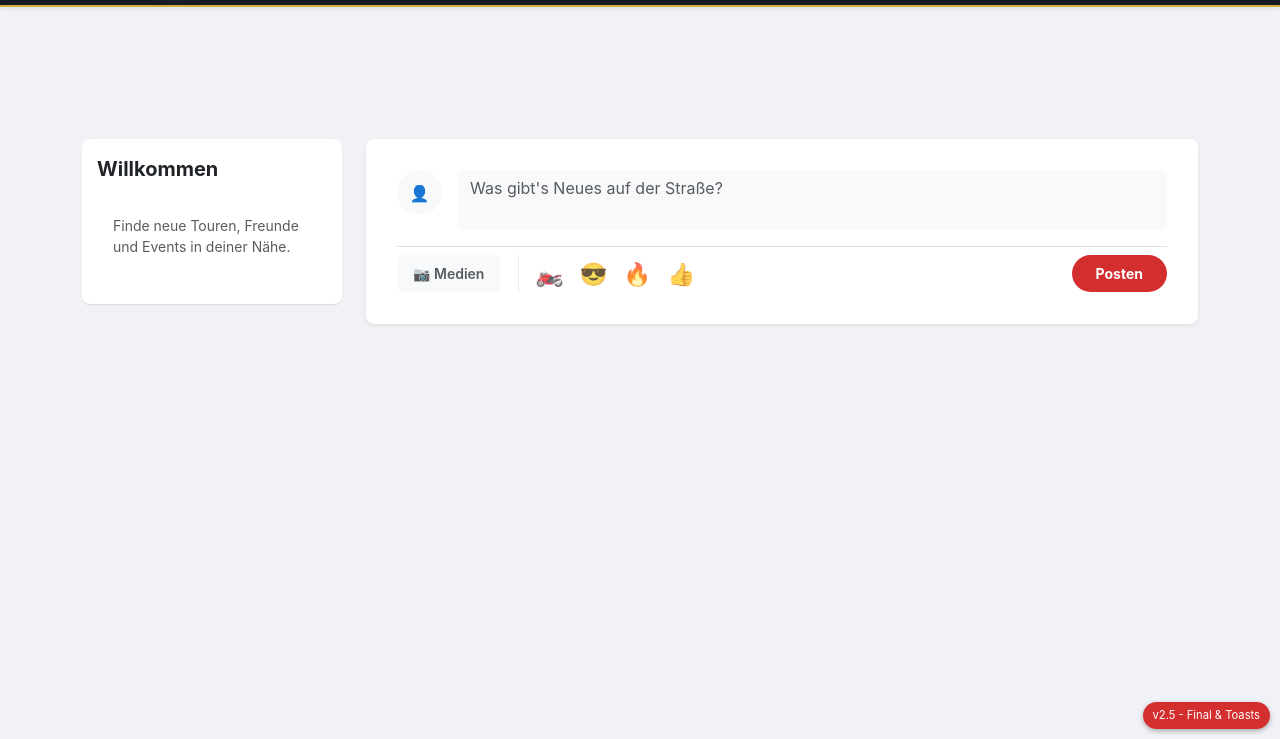
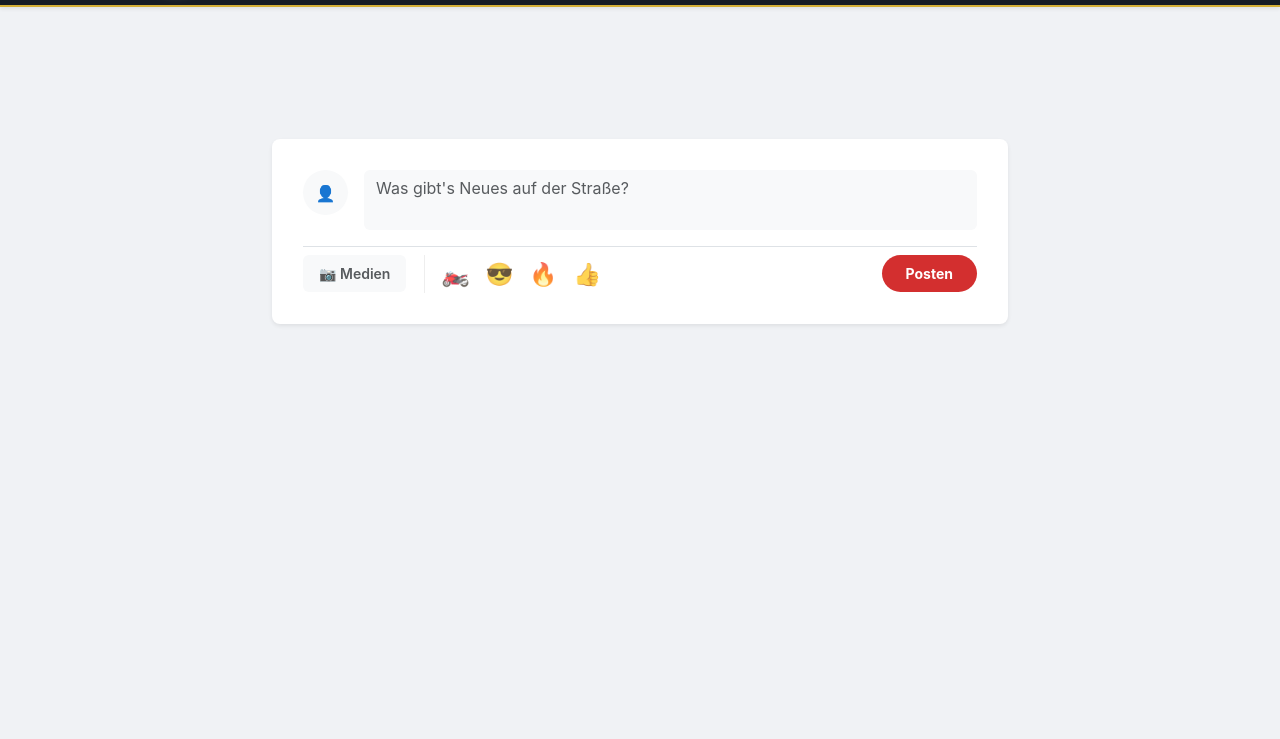
Before and after one commit to MateuszSlawirski/HeadBook, a plain HTML site: page index.html in a window 1280 px wide. Shown: the part 61-800 px from the top of the page. Drawn offline with nearby package versions, Linux system fonts and the light colour scheme.

Commit message:
stable version1

```diff
--- a/index.html
+++ b/index.html
@@ -37,7 +37,7 @@
 </head>
 <body>
 
-    <div class="version-tag">v2.5 - Final & Toasts</div>
+
 
     <nav class="navbar navbar-expand-lg fixed-top py-2  shadow-sm">
         <div class="container">
@@ -88,15 +88,10 @@
     <div class="container-xl" style="margin-top: 100px;">
 
         <section id="page-home" class="page-section active">
-            <div class="content-grid">
-                <div class="sidebar">
-                    <div class="card mb-3">
-                        <div class="card-header bg-white fw-bold">Willkommen</div>
-                        <div class="card-body">
-                            <p class="small text-muted">Finde neue Touren, Freunde und Events in deiner Nähe.</p>
-                        </div>
-                    </div>
-                </div>
+    <div class="row justify-content-center">
+
+        <div class="col-lg-8 col-md-8 col-12">
+
             <div class="feed">
                 <div class="card mb-4 shadow-sm border-0">
                     <div class="card-body">
@@ -108,6 +103,7 @@
                             <div class="d-flex align-items-center gap-2">
                                 <input type="file" id="postInputFile" accept="image/*,video/*" class="d-none" onchange="document.getElementById('file-label').style.color = '#0d6efd'">
                                 <label for="postInputFile" id="file-label" class="btn btn-light btn-sm text-muted" title="Bild/Video hinzufügen">📷 Medien</label>
+
                                 <div class="emoji-toolbar d-flex gap-1 flex-wrap">
                                     <button type="button" class="emoji-btn" onclick="insertPostEmoji('🏍️')">🏍️</button>
                                     <button type="button" class="emoji-btn" onclick="insertPostEmoji('😎')">😎</button>
@@ -119,7 +115,10 @@
                         </div>
                     </div>
                 </div>
+
                 <div id="feed-posts"></div>
+            </div>
+
         </div>
     </div>
 </section>
```
Lines whose indentation alone changed are shown as unchanged.
